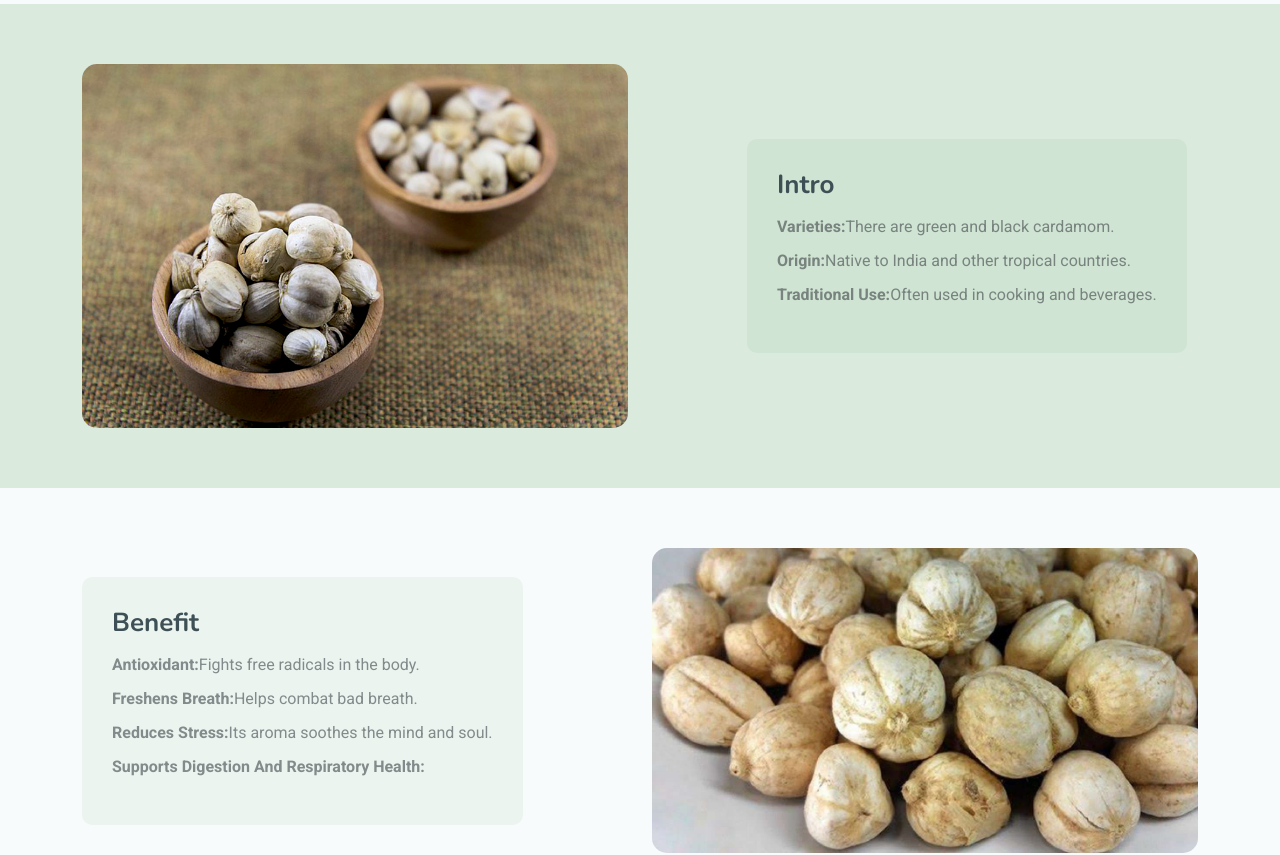
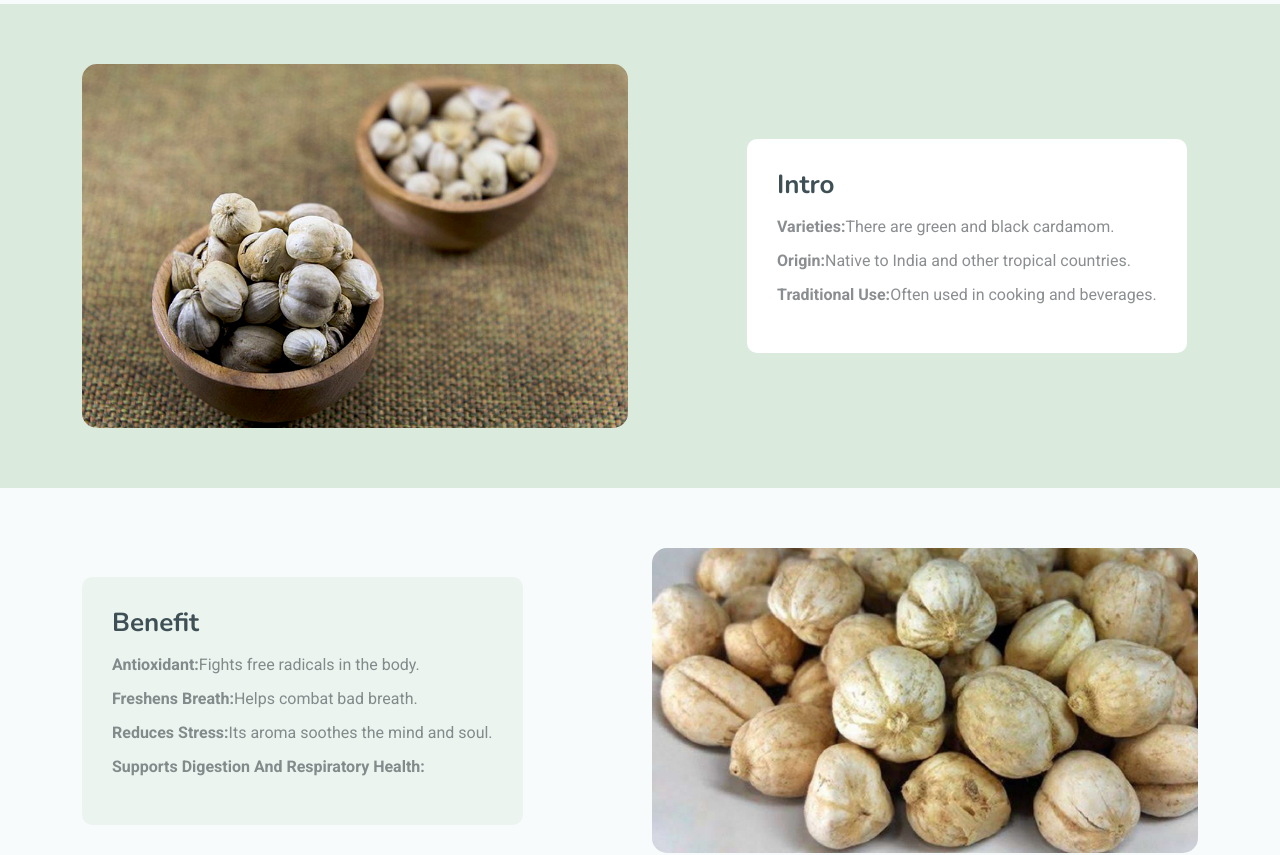
Before and after one commit to Zephhyyrr/PT.RAI_company_website, a Vue app: page /product/cardamom in a window 1280 px wide. Shown: the part 1040-1895 px from the top of the page. Built offline with nearby package versions, Linux system fonts and the light colour scheme.

Commit message:
Ketinggalan dikit

```diff
--- a/src/views/ProductDetails.vue
+++ b/src/views/ProductDetails.vue
@@ -33,7 +33,7 @@
             data-aos="fade-up"
             :data-aos-delay="index * 100 + 100"
           >
-            <div class="content">
+            <div :class="['content', index % 2 === 0 ? '' : 'white-container']">
               <h3>{{ formatTitle(key) }}</h3>
               <!-- Kondisi jika hanya satu item, tampilkan langsung -->
               <p v-if="typeof featureData === 'string'">{{ featureData }}</p>
@@ -129,4 +129,7 @@ export default {
     width: 100%;
     height: auto;
   }
+  .white-container{
+    background-color: #ffffff !important;
+  }
 </style>
```
